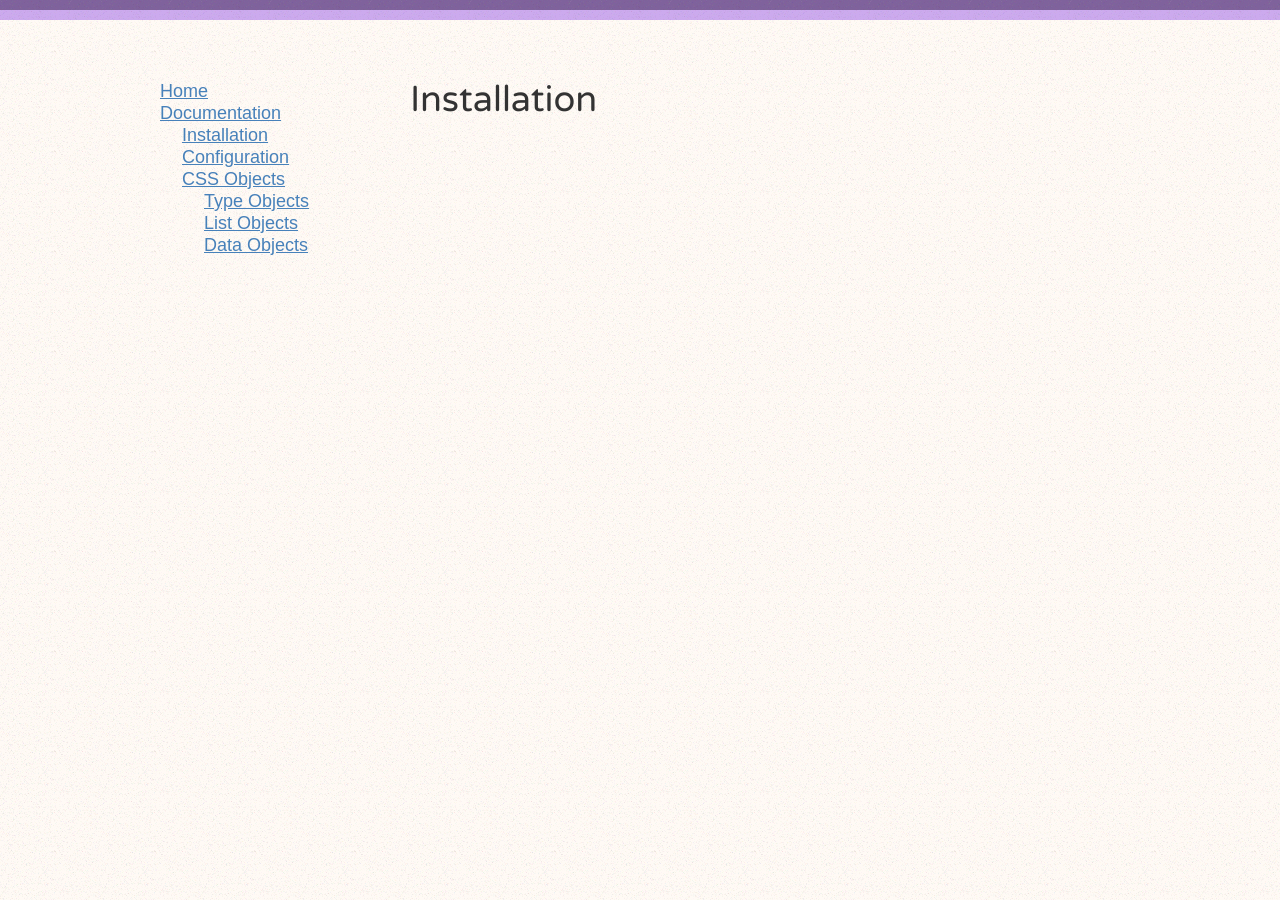
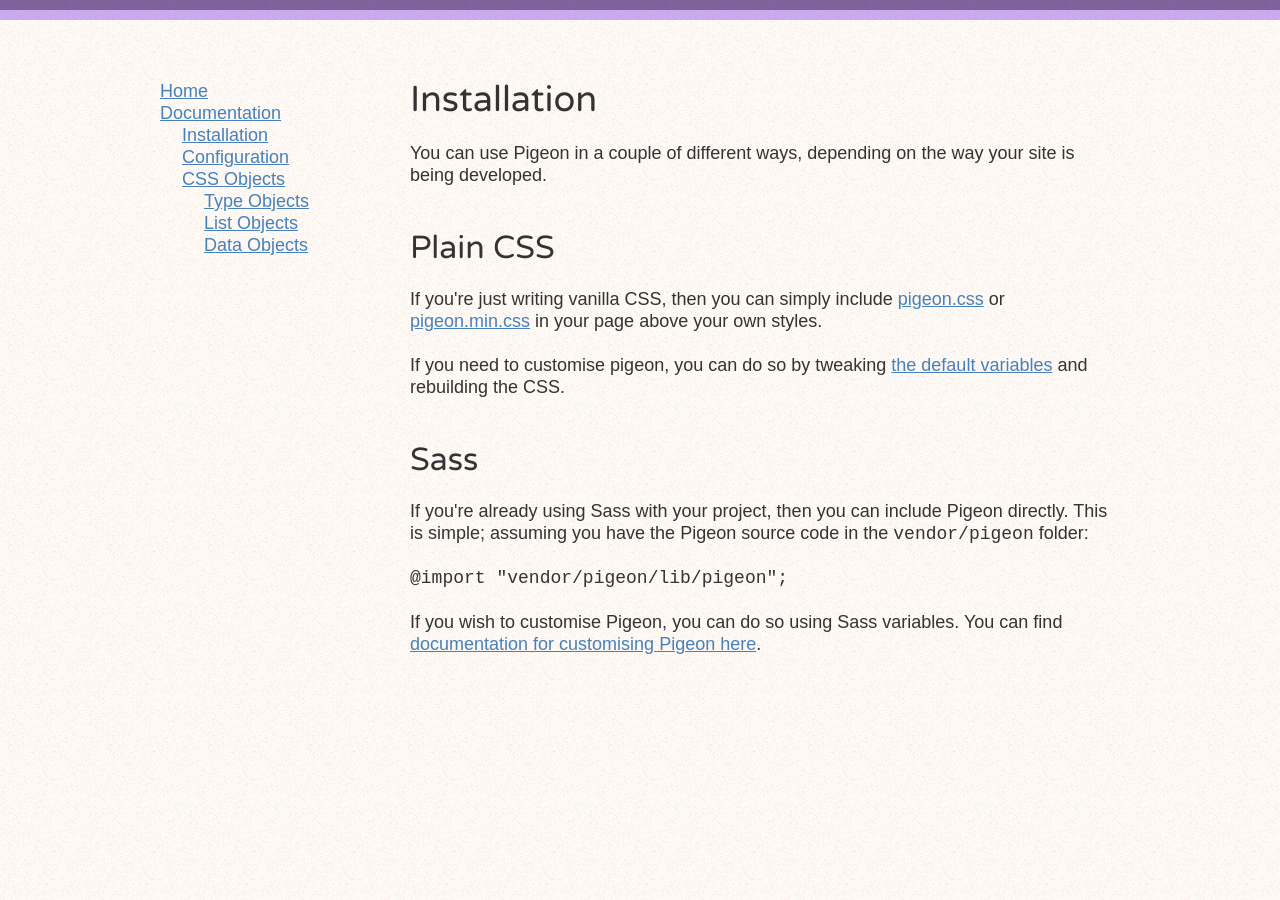
Before and after one commit to rowanmanning/pigeon, a Jekyll site: the page built from docs/install/index.html, in a window 1280 px wide. Built offline with Jekyll 4.4.1, drawn with Linux system fonts in a browser that asks for light colours.

Commit message:
Add installation instructions

```diff
--- a/docs/install/index.html
+++ b/docs/install/index.html
@@ -4,3 +4,42 @@ layout: page
 ---
 
 <h1>Installation</h1>
+
+<p>
+    You can use Pigeon in a couple of different ways, depending on the way your
+    site is being developed.
+</p>
+
+
+<h2 class="space-above-2">Plain CSS</h2>
+
+<p>
+    If you're just writing vanilla CSS, then you can simply include
+    <a href="https://raw.github.com/rowanmanning/pigeon/master/build/pigeon.css">pigeon.css</a>
+    or <a href="https://raw.github.com/rowanmanning/pigeon/master/build/pigeon.min.css">pigeon.min.css</a>
+    in your page above your own styles.
+</p>
+
+<p>
+    If you need to customise pigeon, you can do so by tweaking
+    <a href="https://github.com/rowanmanning/pigeon/blob/master/lib/defaults.scss">the default variables</a>
+    and rebuilding the CSS.
+</p>
+
+
+<h2 class="space-above-2">Sass</h2>
+
+<p>
+    If you're already using Sass with your project, then you can include Pigeon
+    directly. This is simple; assuming you have the Pigeon source code in
+    the <code>vendor/pigeon</code> folder:
+</p>
+
+{% highlight scss %}
+@import "vendor/pigeon/lib/pigeon";
+{% endhighlight %}
+
+<p>
+    If you wish to customise Pigeon, you can do so using Sass variables. You can
+    find <a href="/docs/config/">documentation for customising Pigeon here</a>.
+</p>
```
